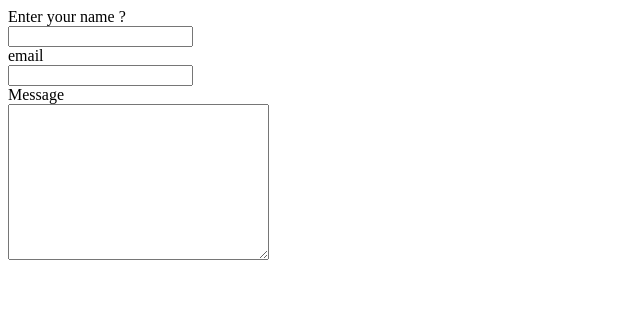
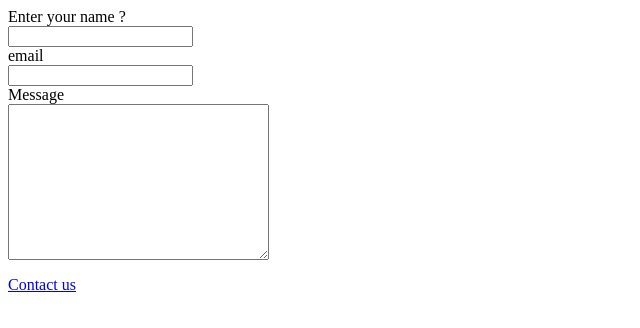
Before and after one commit to mohamedashrraf/ElAkeelRestaurant, a plain HTML site: page contactus.html in a window 1280 px wide. Shown: the full height of the page, 0-640 px from the left. Drawn offline with Linux system fonts and the light colour scheme.

Commit message:
Update contactus.html

```diff
--- a/contactus.html
+++ b/contactus.html
@@ -20,6 +20,7 @@
                 <textarea id="message" cols="30" rows="10"></textarea>
                 </div>
                 </form>
+                <a href="./contactus.html">Contact us</a>
 
 
         </body>
```
